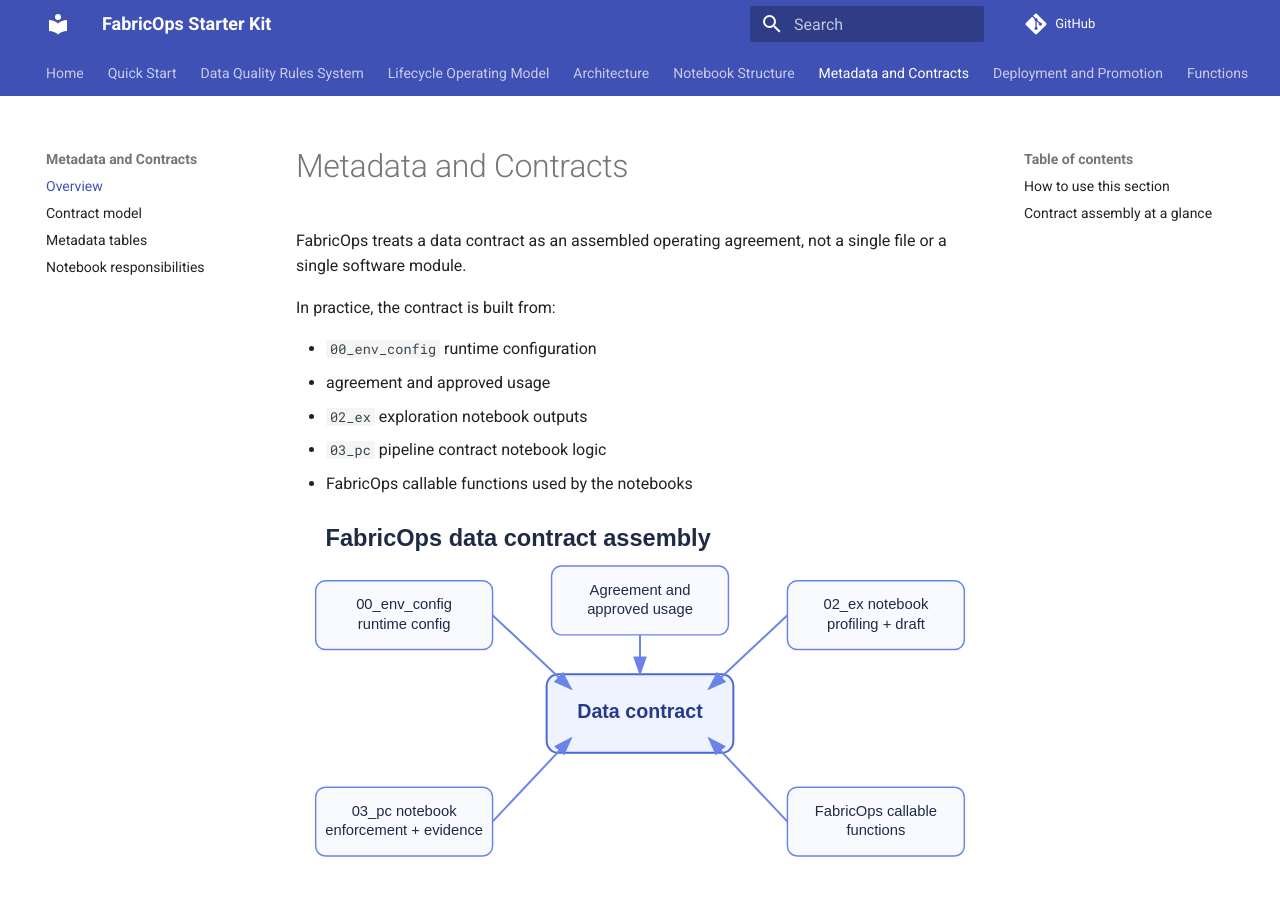
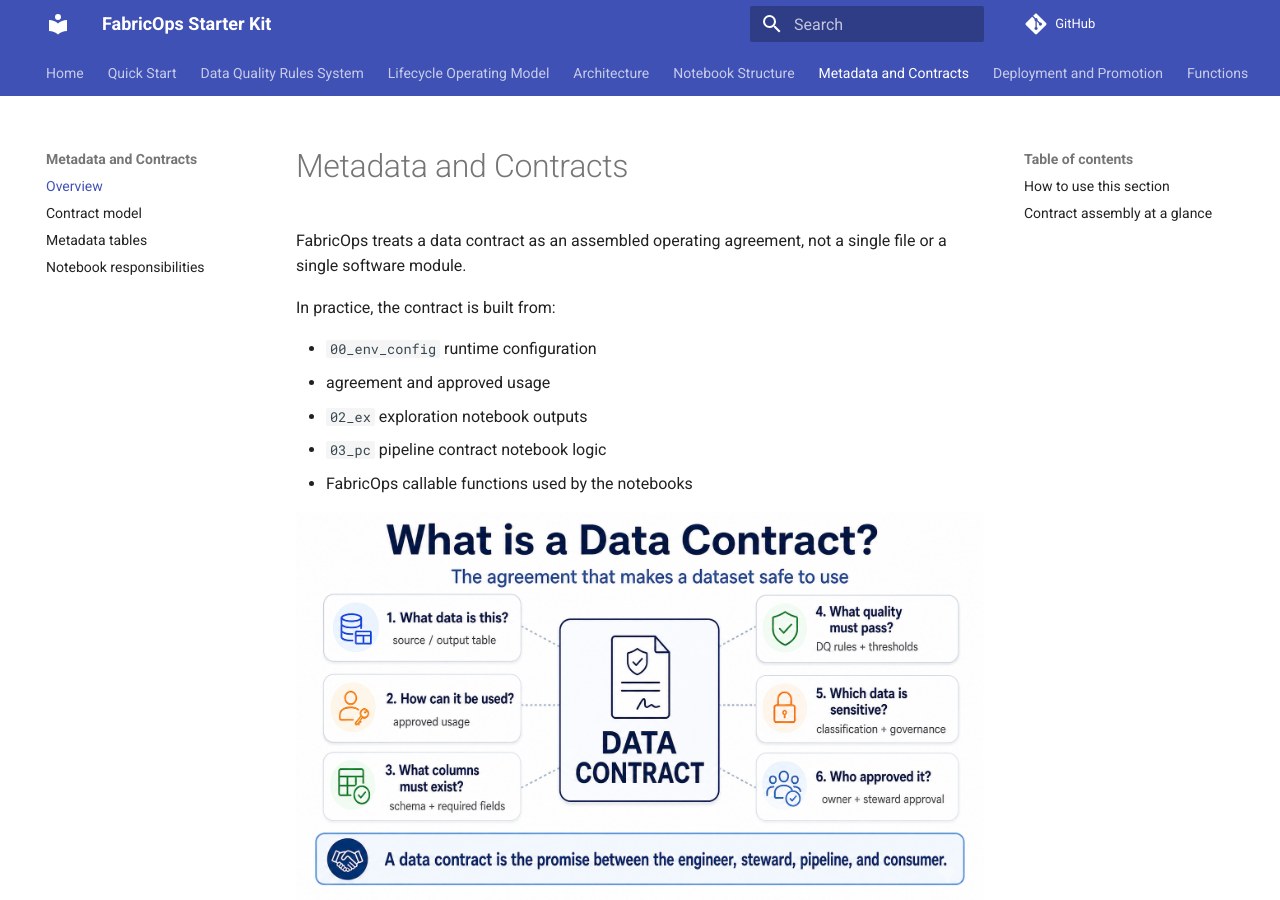
Before and after one commit to Voycepeh/fabric-data-product-framework, an MkDocs documentation site: the page built from docs/metadata-and-contracts.md, in a window 1280 px wide and 900 px high. Built offline with MkDocs 1.6.1 and Material for MkDocs 9.7.7, drawn with Linux system fonts in a browser that asks for light colours; comment, search, counter and statistics services are not loaded.

Commit message:
Update image reference in metadata-and-contracts.md

```diff
--- a/docs/metadata-and-contracts.md
+++ b/docs/metadata-and-contracts.md
@@ -10,7 +10,7 @@
 - `03_pc` pipeline contract notebook logic
 - FabricOps callable functions used by the notebooks
 
-![FabricOps data contract assembly](assets/data-contract-assembly.svg)
+![FabricOps data contract assembly](assets/data-contract.png)
 
 *In FabricOps, the data contract is assembled from configuration, approved usage, profiling, transformation logic, quality rules, and runtime evidence. It is reviewed by humans and enforced by the pipeline notebook.*
 
```
